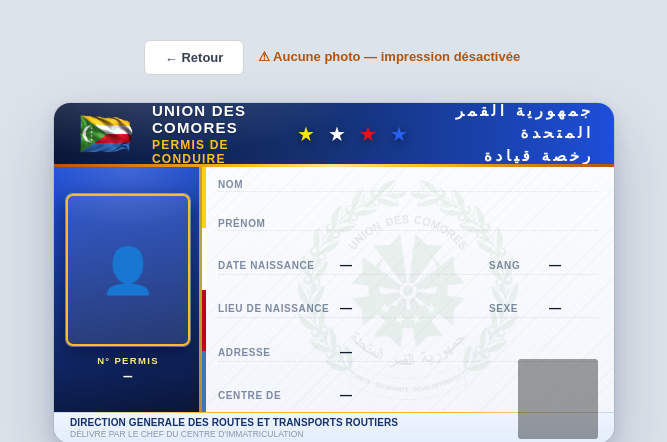
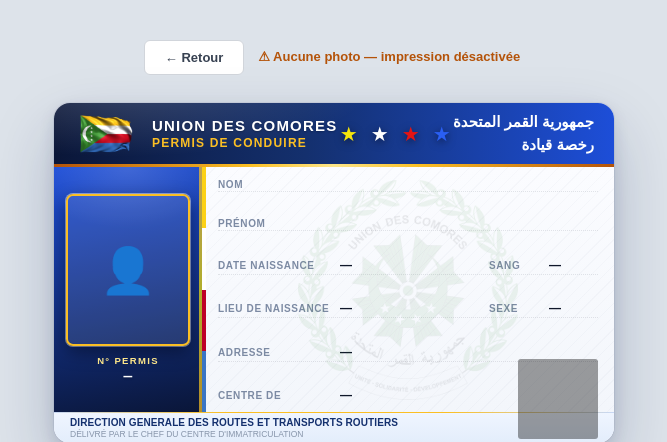
Before and after one commit to smarttechnology-km/brigade-mobile, a Python web app: template app/templates/license_card.html in a window 1280 px wide. Shown: the top 442 px of the page, without its empty margins (306-973 px from the left). Run offline with Jinja, Linux system fonts and the light colour scheme; the template is opened without the code that fills it, so the values that code supplies are empty; some libraries are stand-ins or nearby versions; grey boxes are pictures that could not be loaded.

Commit message:
Add files via upload

```diff
--- a/app/templates/license_card.html
+++ b/app/templates/license_card.html
@@ -446,7 +446,7 @@
       <span style="color:#e41414;">★</span>
       <span style="color:#2a5ff3;">★</span>
     </div>
-    <div class="card-arabic" dir="rtl"><span style="color:#fff;letter-spacing:.25em;">جمهورية القمر المتحدة</span><br><span style="color:#fff;letter-spacing:.25em;">رخصة قيادة</span></div>
+    <div class="card-arabic" dir="rtl"><span style="color:#fff;">جمهورية القمر المتحدة</span><br><span style="color:#fff;">رخصة قيادة</span></div>
   </div>
 
   <!-- Corps : photo + infos -->
```
